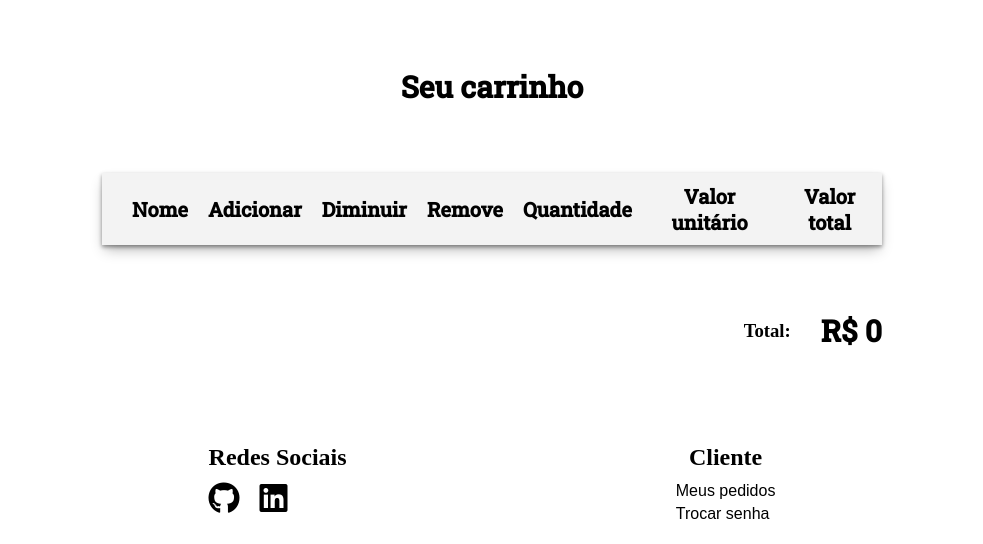
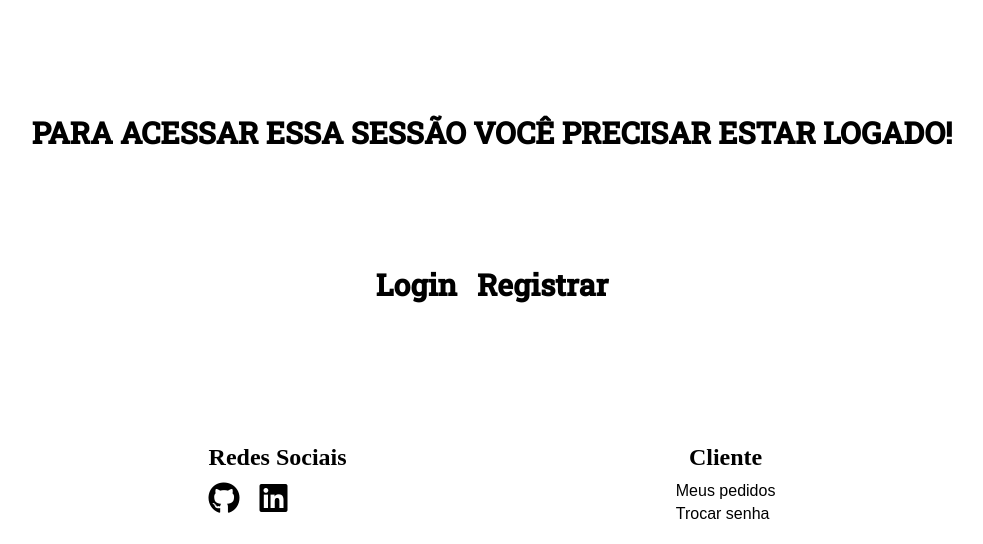
Before and after one commit to WeslleyxD/Syndkos, a Django app: page /cart/ in a window 1280 px wide. Shown: the part 211-755 px from the top of the page, without its empty margins (148-1131 px from the left). Run offline with Django 4.2, Linux system fonts and the light colour scheme; data that the repository does not hold is empty; some libraries are stand-ins or nearby versions.

Commit message:
feat: sessao cart redicionar login

```diff
--- a/cart/views.py
+++ b/cart/views.py
@@ -33,6 +33,9 @@ def cart_update(request, product_id):
     return redirect('cart:cart_detail')
 
 def cart_detail(request):
+    if not request.user.is_authenticated:
+        return render(request, 'cart/not_login.html')
+
     cart = Cart(request)
 
     for item in cart:
--- a/static/css/style.css
+++ b/static/css/style.css
@@ -842,3 +842,16 @@ tr:nth-child(odd){
   gap: 30px;
   justify-content: end;
 }
+
+.not_login {
+  display: flex;
+  align-items: center;
+  justify-content: center;
+  gap: 20px;
+  transition: 1s all ease;
+}
+
+
+.not_login h2:hover {
+  color: var(--gray-color);
+}
--- /dev/null
+++ b/templates/cart/not_login.html
@@ -0,0 +1,15 @@
+{% extends 'base.html' %}
+{% load static %}
+{% load humanize %}
+{% load parcelas %}
+
+
+{% block content %}
+
+<h2>PARA ACESSAR ESSA SESSÃO VOCÊ PRECISAR ESTAR LOGADO!</h2>
+
+<div class="not_login">
+    <a href="{% url 'accounts:login_user' %}"><h2>Login</h2></a>
+    <a href="{% url 'accounts:register' %}"><h2>Registrar</h2></a>
+</div>
+{% endblock %}
```
